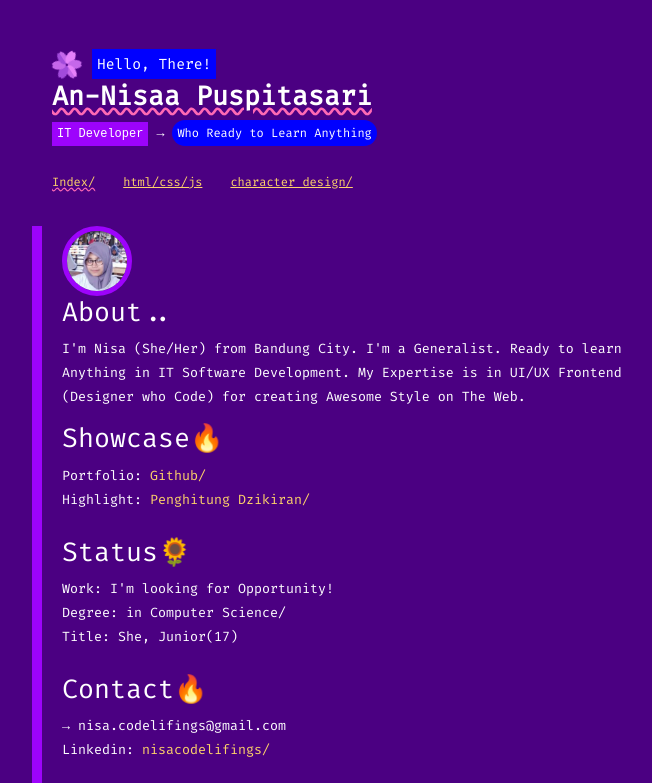
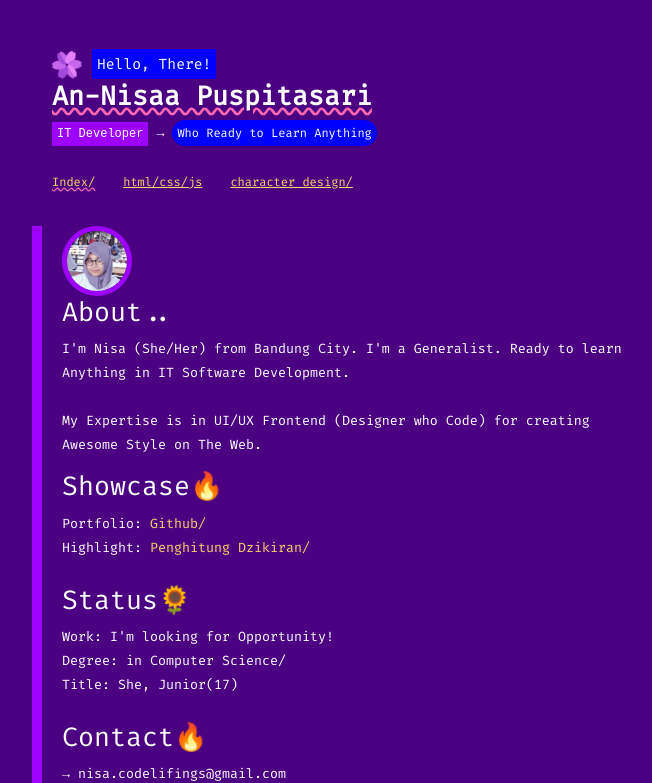
Before and after one commit to nisacodelifings/portfolio-real, a plain HTML site: page index.html in a window 1280 px wide. Shown: the top 783 px of the page, without its empty margins (288-940 px from the left). Drawn offline with nearby package versions, Linux system fonts and the light colour scheme; some packages are replaced by stand-ins of ours; a script that the page names is missing.

Commit message:
Update index.html

```diff
--- a/index.html
+++ b/index.html
@@ -109,7 +109,7 @@
          <img style="width: 60px;border-radius: 50%;border: 5px solid #9d03fc;"
             src="57253220.png">
          <h2 style="color: white">About..</h2>
-         <p>I'm Nisa (She/Her) from Bandung City. I'm a Generalist. Ready to learn Anything in IT Software Development. My Expertise is in UI/UX Frontend (Designer who Code) for creating Awesome Style on The Web.
+         <p>I'm Nisa (She/Her) from Bandung City. I'm a Generalist. Ready to learn Anything in IT Software Development. <br><br> My Expertise is in UI/UX Frontend (Designer who Code) for creating Awesome Style on The Web.
          </p>
          <p>
          <h2 style="color: white">Showcase🔥</h2>
```
